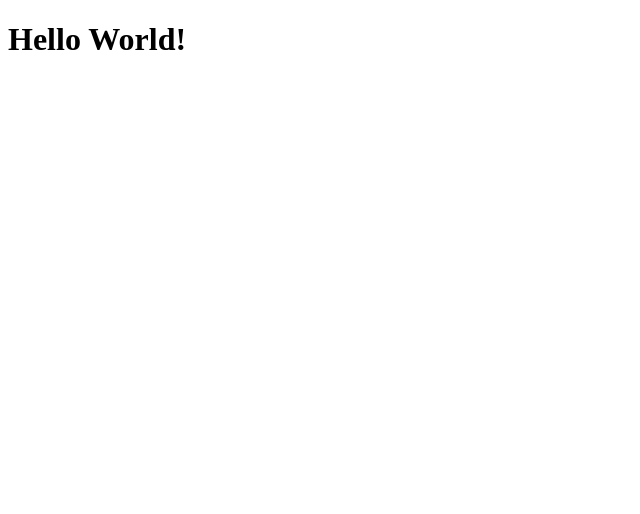
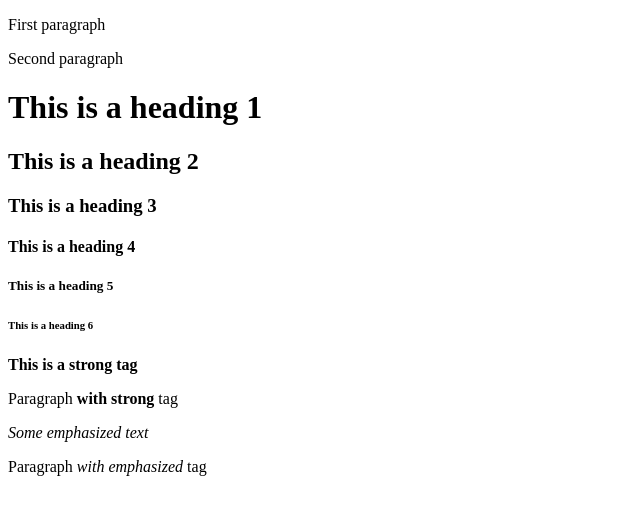
Before and after one commit to raymund-lance/git_test, a plain HTML site: page index.html in a window 1280 px wide. Shown: the whole page, without its empty margins (0-640 px from the left). Drawn offline with Linux system fonts and the light colour scheme.

Commit message:
Add paragraph, headings, strong, emphasis, comment

```diff
--- a/index.html
+++ b/index.html
@@ -1,11 +1,27 @@
 <!DOCTYPE html>
-<html lang="en">
+<html>
     <head>
         <meta charset="UTF-8">
-        <title>My First Webpage</title>
+        <title>My First Website</title>
     </head>
 
     <body>
-        <h1>Hello World!</h1>
+        <p>First paragraph</p>
+        <p>Second paragraph</p>
+
+        <h1>This is a heading 1</h1>
+        <h2>This is a heading 2</h2>
+        <h3>This is a heading 3</h3>
+        <h4>This is a heading 4</h4>
+        <h5>This is a heading 5</h5>
+        <h6>This is a heading 6</h6>
+
+        <strong>This is a strong tag</strong>
+        <p>Paragraph <strong>with strong</strong> tag</p>
+
+        <em>Some emphasized text</em>
+        <p>Paragraph <em>with emphasized</em> tag</p>
+
+        <!-- I am a html comment -->
     </body>
 </html>
```
